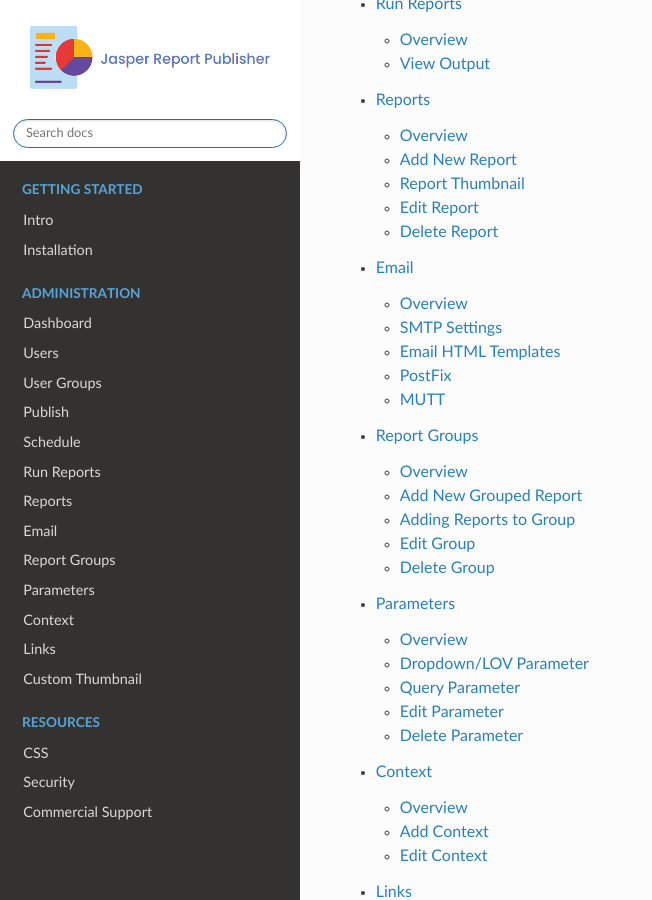
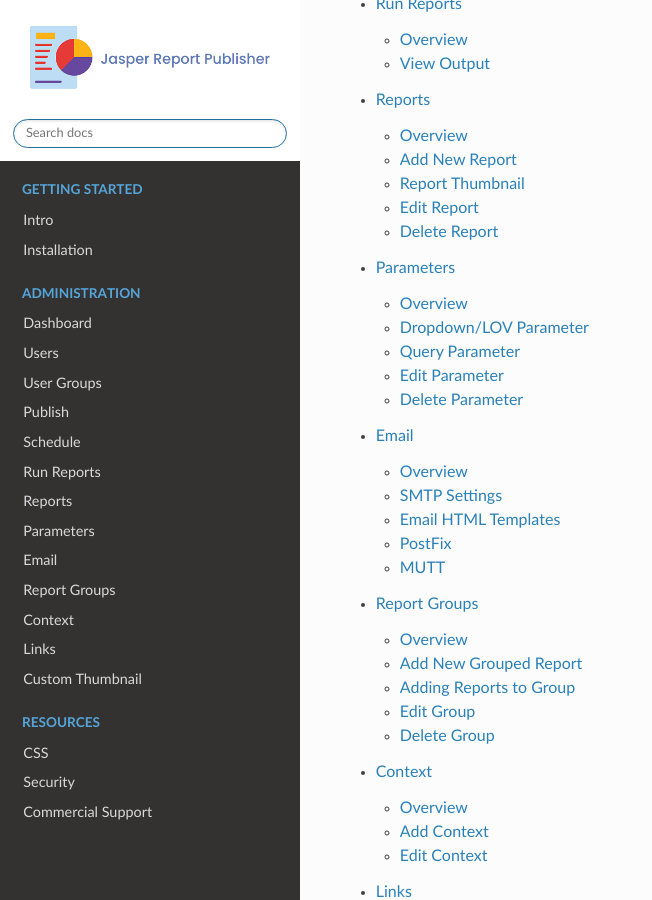
Before and after one commit to AcuGIS/jasper-report-publisher, a Sphinx documentation site: the page built from docs/index.rst, in a window 1280 px wide and 900 px high, scrolled down 1910 px. Shown: the whole window, without its empty margins (0-652 px from the left). Built offline with Sphinx 7.4.7 and the Read the Docs theme 2.0.0, drawn with Linux system fonts in a browser that asks for light colours; pages that are not in the unit, such as notebooks, are missing from menus.

```diff
--- a/docs/index.rst
+++ b/docs/index.rst
@@ -25,9 +25,9 @@ Jasper Report Publisher
     components/schedule/index
     components/run/index
     components/reports/index
+    components/parameters/index
     components/email/index
     components/reportgroups/index
-    components/parameters/index
     components/context/index
     components/links/index
     components/thumbnail/index
```
